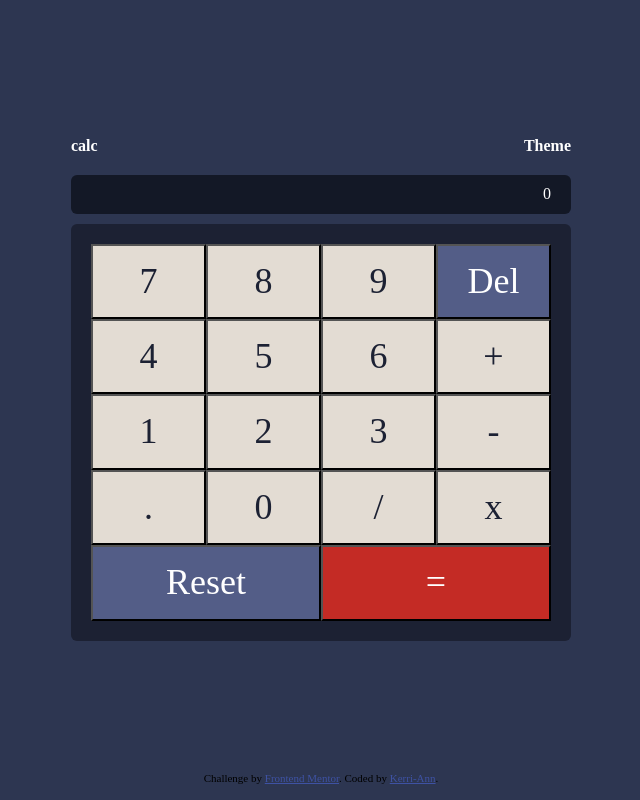
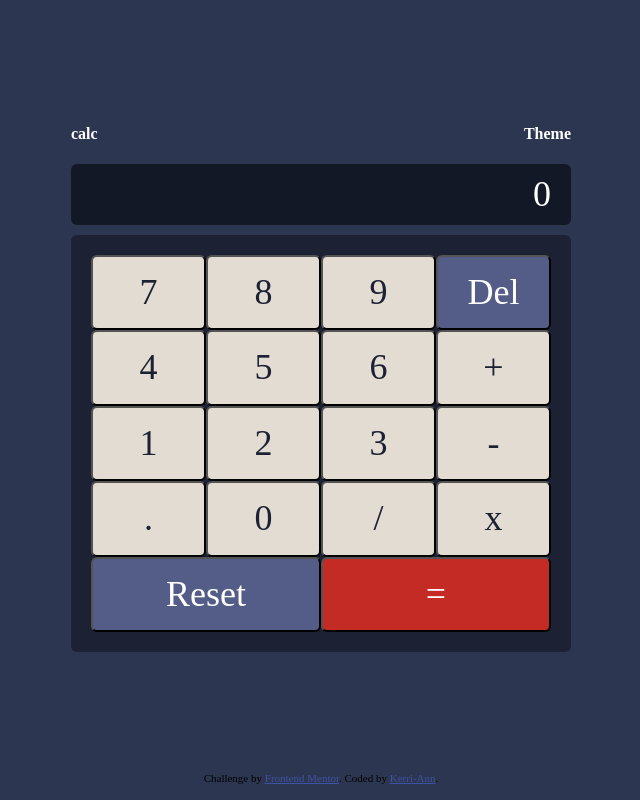
Before and after one commit to Kerri-AnnBates/Calculator, a website: page index.html in a window 1280 px wide. Shown: the whole page, without its empty margins (319-959 px from the left). Drawn offline with Linux system fonts and the light colour scheme.

Commit message:
more styles

```diff
--- a/styles/scss/_calculator.scss
+++ b/styles/scss/_calculator.scss
@@ -28,6 +28,7 @@
         border-radius: 6px;
         color: white;
         width: 100%;
+        font-size: $bigFont;
     }
 }
 
--- a/styles/scss/_main.scss
+++ b/styles/scss/_main.scss
@@ -43,9 +43,14 @@ footer {
 button {
     color: $mediumBlue;
     background-color: $grayishWhite;
-    font-size: 2.25rem;
+    font-size: $bigFont;
     width: 100%;
     padding: 15px;
+    border-radius: 6px;
+
+    &:hover {
+        cursor: pointer;
+    }
 }
 
 .container {
--- a/styles/scss/_variables.scss
+++ b/styles/scss/_variables.scss
@@ -5,3 +5,4 @@ $darkBlue: #131826;
 $mediumBlue: #1C2133;
 $buttonText: #343847;
 $alert: #C42B25;
+$bigFont: 2.25rem;
```
Also changed, not shown: public/css/index.css.
